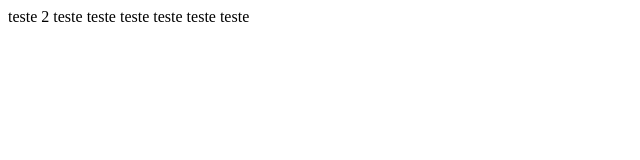
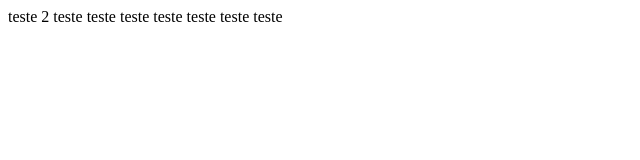
Before and after one commit to JoaoVNunes99/meu_projeto_versionado, a plain HTML site: page index.html in a window 1280 px wide. Shown: the full height of the page, 0-640 px from the left. Drawn offline with Linux system fonts and the light colour scheme.

Commit message:
Update index.html

```diff
--- a/index.html
+++ b/index.html
@@ -3,6 +3,6 @@
 teste 2
   teste teste
   teste teste teste
-  teste
+  teste teste
 </body>
 </html>
```
